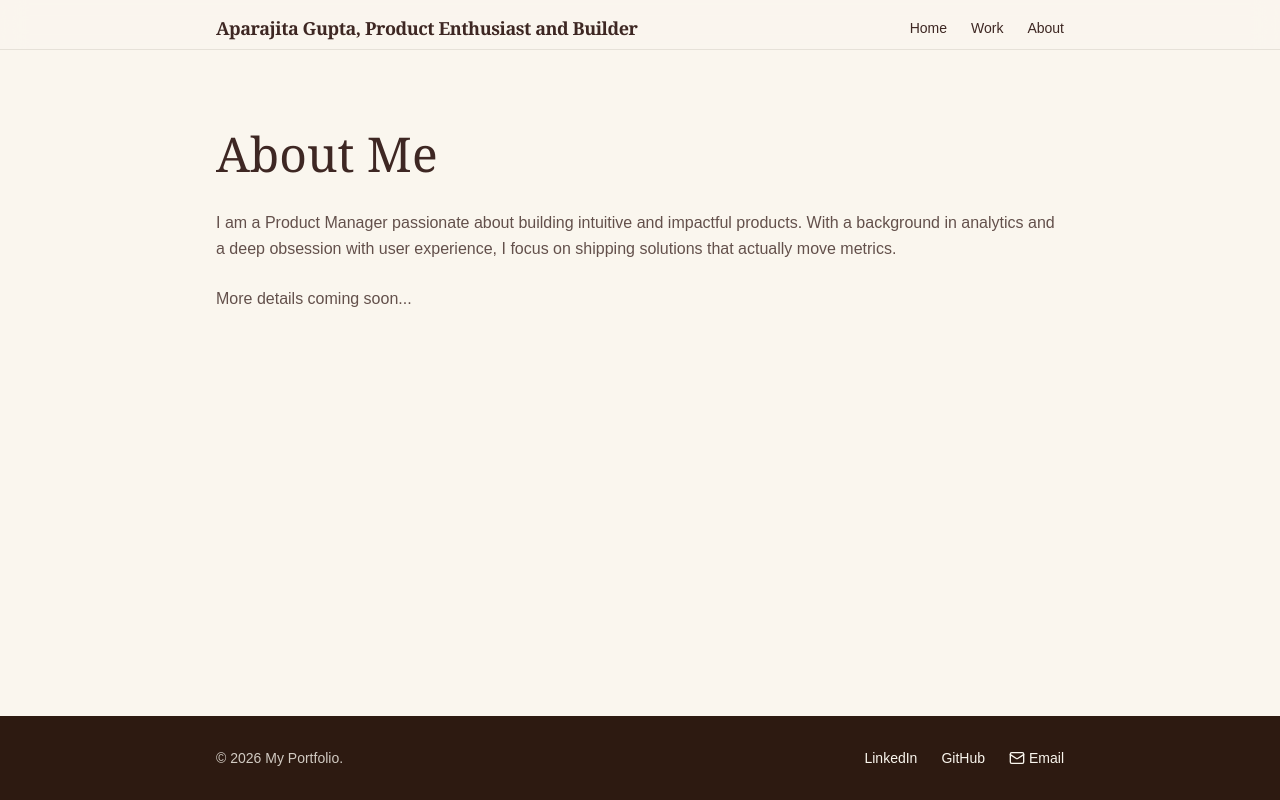
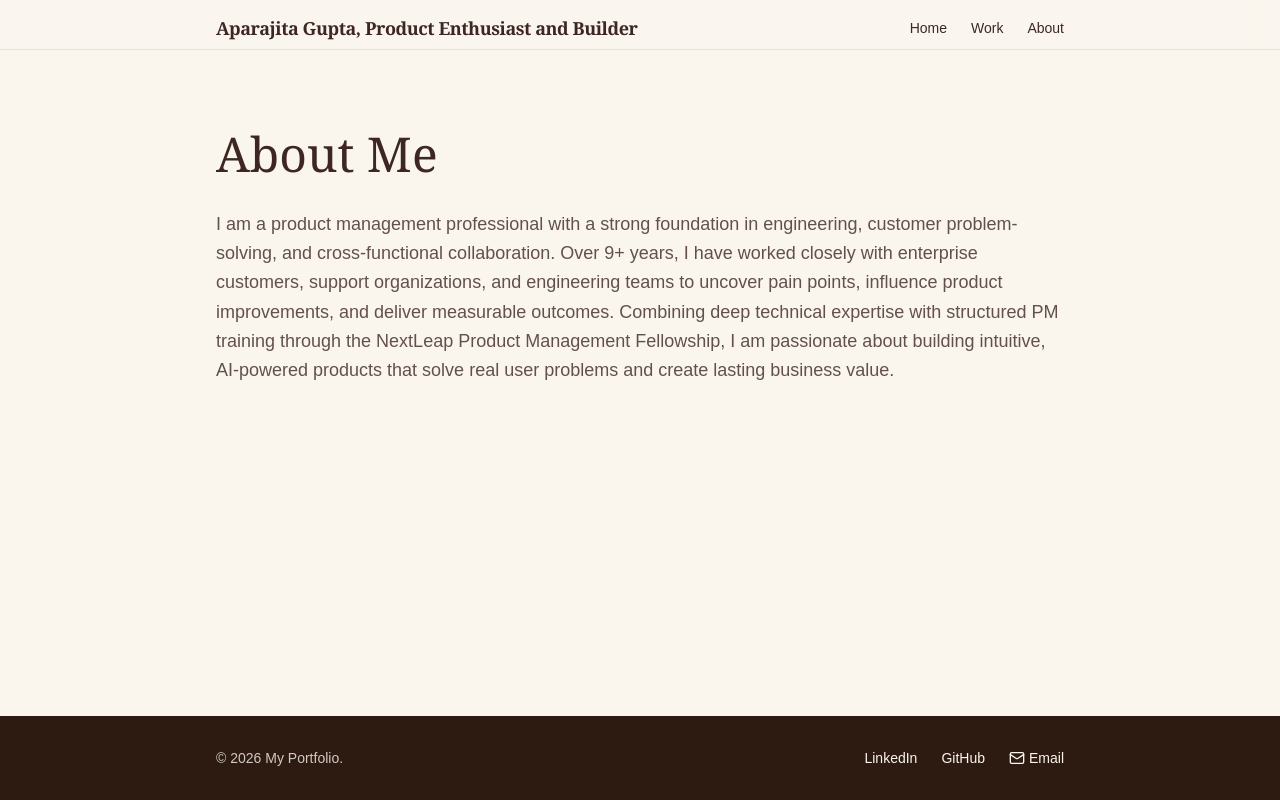
Before and after one commit to Aparajita-learns/portfolio-app, a Next.js app: page /about in a window 1280 px wide. Built offline with nearby package versions, Linux system fonts and the light colour scheme.

Commit message:
feat: update introductions and show all projects on home page

```diff
--- a/src/app/about/page.tsx
+++ b/src/app/about/page.tsx
@@ -3,11 +3,8 @@ export default function About() {
     <div className="mx-auto max-w-4xl px-6 pt-20 pb-12">
       <h1 className="font-serif text-5xl mb-8">About Me</h1>
       <div className="prose prose-lg">
-        <p className="opacity-80 leading-relaxed mb-6">
-          I am a Product Manager passionate about building intuitive and impactful products. With a background in analytics and a deep obsession with user experience, I focus on shipping solutions that actually move metrics.
-        </p>
-        <p className="opacity-80 leading-relaxed">
-          More details coming soon...
+        <p className="opacity-80 leading-relaxed text-lg">
+          I am a product management professional with a strong foundation in engineering, customer problem-solving, and cross-functional collaboration. Over 9+ years, I have worked closely with enterprise customers, support organizations, and engineering teams to uncover pain points, influence product improvements, and deliver measurable outcomes. Combining deep technical expertise with structured PM training through the NextLeap Product Management Fellowship, I am passionate about building intuitive, AI-powered products that solve real user problems and create lasting business value.
         </p>
       </div>
     </div>
--- a/src/app/page.tsx
+++ b/src/app/page.tsx
@@ -19,7 +19,7 @@ export default function Home() {
           Crafting <span className="italic text-(--color-accent)">elegant</span> solutions to complex problems.
         </h1>
         <p className="text-lg opacity-80 max-w-2xl mb-10 leading-relaxed">
-          Product Manager specializing in building intuitive, data-driven applications that bridge the gap between user needs and business goals.
+          A product manager who thrives at the intersection of user empathy, intuitive experiences, AI, and execution—using data to uncover user pain points, validating opportunities with evidence, and building products that feel effortless while delivering meaningful impact.
         </p>
 
         <div className="flex gap-4">
@@ -56,16 +56,15 @@ export default function Home() {
         </div>
       </section>
 
-      {/* Featured Projects Preview */}
+      {/* All Projects */}
       <section>
-        <div className="flex justify-between items-end mb-8">
-          <h2 className="font-serif text-3xl">Selected Projects</h2>
-          <Link href="/work" className="text-sm font-medium hover:text-(--color-accent) flex items-center gap-1 transition-colors">
-            View all <ArrowRight size={16} />
-          </Link>
+        <div className="flex items-center gap-4 mb-10">
+          <div className="h-px flex-1 bg-(--color-ink)/10"></div>
+          <span className="text-sm font-bold tracking-widest uppercase opacity-50">My Projects</span>
+          <div className="h-px flex-1 bg-(--color-ink)/10"></div>
         </div>
 
-        <ProjectsGallery limit={3} />
+        <ProjectsGallery />
       </section>
     </div>
   );
```
